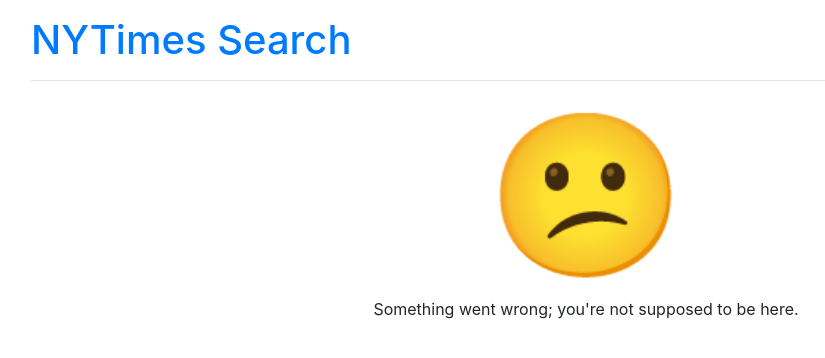
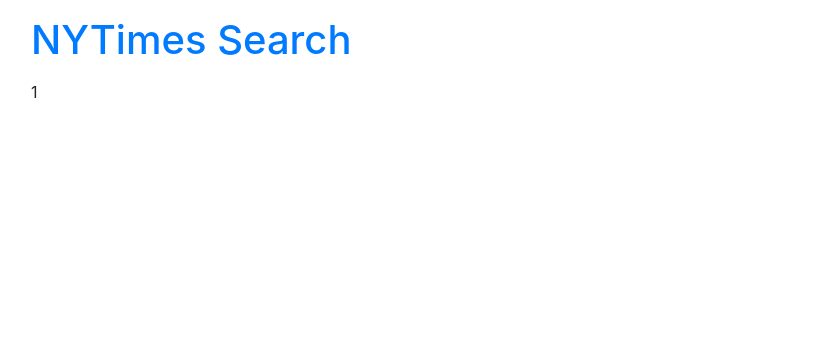
Before and after one commit to quells/ucsd0725-NYT-React, a React (Create React App) app in the folder client/: page /saved/1 in a window 1280 px wide. Shown: the top 358 px of the page, without its empty margins (54-879 px from the left). Built offline with nearby package versions, Linux system fonts and the light colour scheme.

Commit message:
Hello Saved ID

```diff
--- a/client/src/App.js
+++ b/client/src/App.js
@@ -4,6 +4,7 @@
 import Header  from "./components/Header";
 import Search  from "./pages/Search";
 import Saved   from "./pages/Saved";
+import Detail  from "./pages/Detail";
 import NoMatch from "./pages/NoMatch";
 
 const App = () => (
@@ -14,6 +15,7 @@
         <Route exact path="/" component={Home} />
         <Route exact path="/search" component={Search} />
         <Route exact path="/saved" component={Saved} />
+        <Route path="/saved/:id" component={Detail} />
         <Route path="*" component={NoMatch} />
       </Switch>
     </div>
--- /dev/null
+++ b/client/src/pages/Detail/Detail.js
@@ -0,0 +1,11 @@
+import React from "react";
+
+import { Container } from "../../components/Grid";
+
+const Detail = ({match}) => (
+  <Container>
+    <p>{match.params.id}</p>
+  </Container>
+);
+
+export default Detail;
--- /dev/null
+++ b/client/src/pages/Detail/index.js
@@ -0,0 +1 @@
+export { default } from "./Detail";
```
